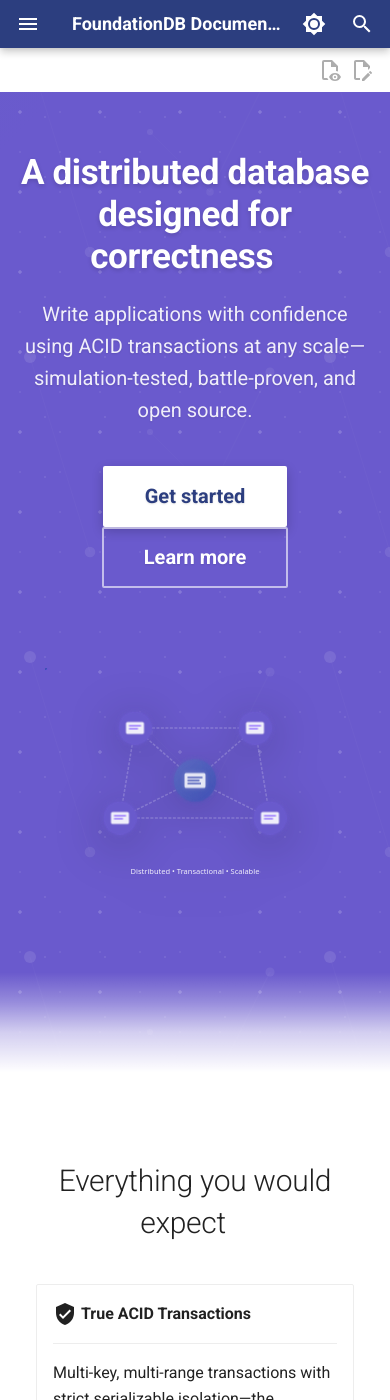
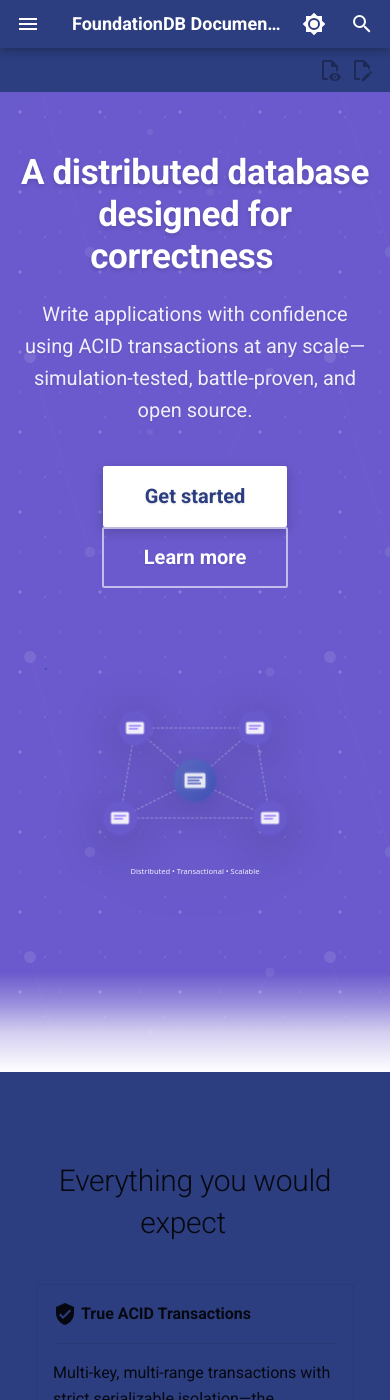
Before and after one commit to foundationdb-oss/doc-site, an MkDocs documentation site: the page built from docs/index.md, in a window 390 px wide and 1400 px high. Built offline with MkDocs 1.6.1 and Material for MkDocs 9.7.7, drawn with Linux system fonts in a browser that asks for light colours; comment, search, counter and statistics services are not loaded; the version menu is left out.

Commit message:
docs: improve hero parallax styling on mobile breakpoints
Agent-Id: agent-115fd771-09cc-41a5-9ba7-199274f70588
Linked-Note-Id: ecd745b4-7cd5-41bf-9f55-82b6c50df8bb

```diff
--- a/docs/assets/stylesheets/extra.css
+++ b/docs/assets/stylesheets/extra.css
@@ -913,6 +913,23 @@ body:has(.hero-parallax) .md-sidebar--primary {
   z-index: 50;
 }
 
+/* Below the tabs breakpoint, .md-tabs is hidden so the area between the fixed
+   header and the hero shows the default page background. Paint the landing
+   page container indigo to match the header and avoid a white strip. */
+@media screen and (max-width: 76.1875em) {
+  body:has(.hero-parallax) .md-container,
+  body:has(.hero-parallax) .md-main {
+    background: var(--md-primary-fg-color);
+  }
+
+  [data-md-color-scheme="slate"] body:has(.hero-parallax) .md-container,
+  [data-md-color-scheme="slate"] body:has(.hero-parallax) .md-main,
+  body:has(.hero-parallax)[data-md-color-scheme="slate"] .md-container,
+  body:has(.hero-parallax)[data-md-color-scheme="slate"] .md-main {
+    background: var(--md-primary-fg-color);
+  }
+}
+
 /* ==========================================================================
    Version Pills - Highlight version-specific features
    ========================================================================== */
```
